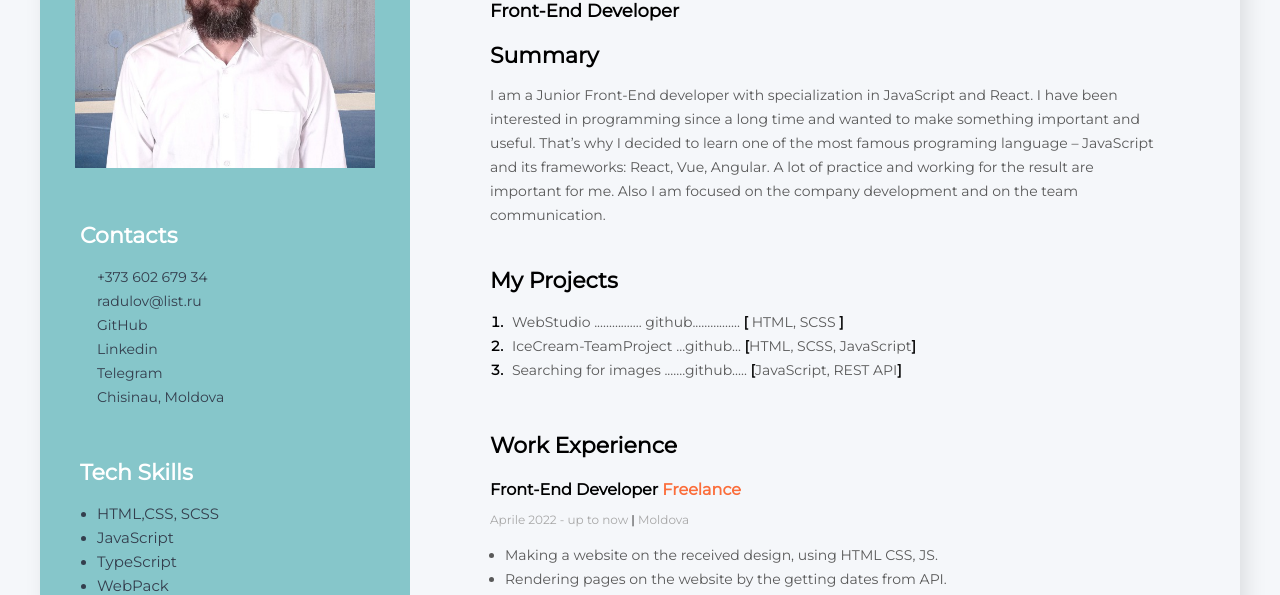
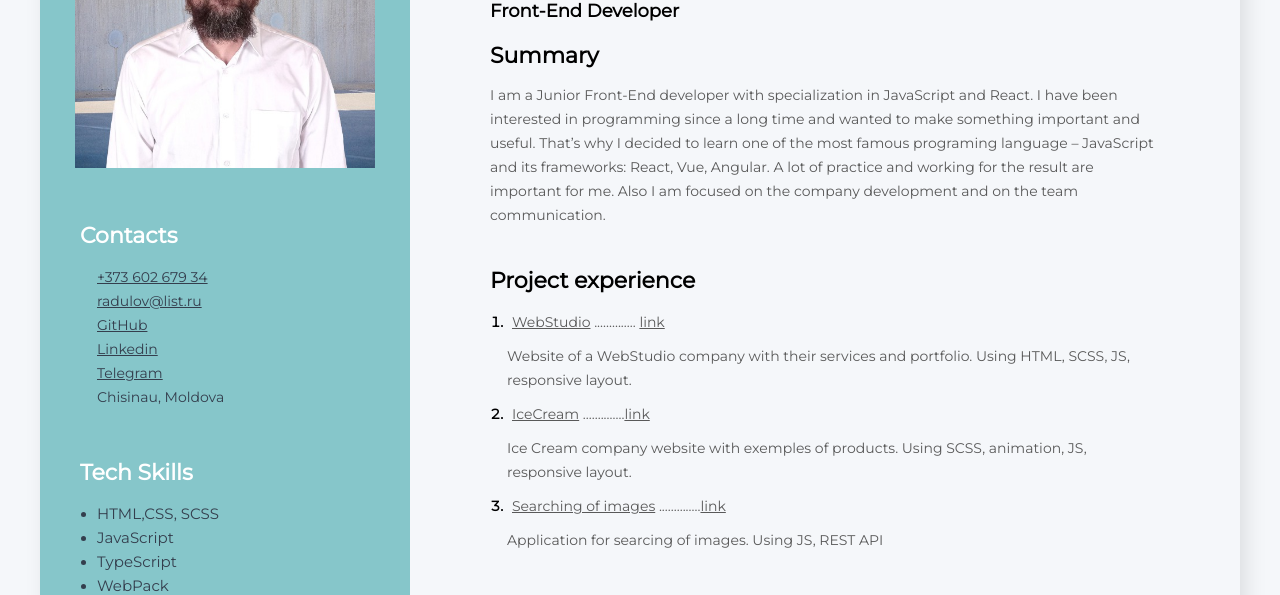
Before and after one commit to Iura-Radulov/resume, a plain HTML site: page index.html in a window 1280 px wide. Shown: the part 177-772 px from the top of the page. Drawn offline with Linux system fonts and the light colour scheme.

Commit message:
Updated resume-2

```diff
--- a/css/style.css
+++ b/css/style.css
@@ -3,11 +3,7 @@ body {
   background-color: #f5f7fa;
 }
 
-/* ul li {
-  list-style: none;
-} */
 a {
-  text-decoration: none;
   outline: none;
   cursor: pointer;
 }
@@ -95,13 +91,10 @@ a {
   font-size: 14px;
   line-height: 24px;
 }
-.my-project-bracket {
-  font-style: normal;
-  font-weight: bold;
-  font-size: 14px;
-  line-height: 24px;
-  color: black;
+.my-project-description {
+  margin: 10px 0;
 }
+
 .work-experience-company {
   color: #fb6d3a;
 }
@@ -172,7 +165,6 @@ li {
 
 .contact__link,
 .contact__adress {
-  text-decoration: none;
   font-style: normal;
   font-weight: normal;
   font-size: 14px;
@@ -201,8 +193,7 @@ li {
   padding-left: 17px;
 }
 
-.contact-list,
-.language-skils__list {
+.contact-list {
   list-style: none;
 }
 
--- a/index.html
+++ b/index.html
@@ -36,32 +36,29 @@
             </div>
             <!--Project secion-->
             <div class="project-secion">
-                <h3 class="main-content-title">My Projects</h3>
+                <h3 class="main-content-title">Project experience</h3>
                 <ol class="projects-list">
                     <li class="my-project-item">
                         <span class="my-project-text">
                             <a href="https://iura-radulov.github.io/goit-markup-hw-08/"
                                 class="my-project-link" target="blank">WebStudio</a>
-                            ................ <a href="https://github.com/Iura-Radulov/goit-markup-hw-08.git">github</a>................
-                            <span class="my-project-bracket">[</span> HTML, SCSS <span
-                                class="my-project-bracket">]</span></span>
+                            .............. <a href="https://github.com/Iura-Radulov/goit-markup-hw-08.git">link</a>
+                            <p class="my-project-description">Website of a WebStudio company with their services and portfolio. Using HTML, SCSS, JS, responsive layout. </p>
                     </li>
                     <li class="my-project-item">
                         <span class="my-project-text">
                             <a href="https://serhiionyshchenko.github.io/team-project/"
-                                class="my-project-link" target="blank">IceCream-TeamProject</a>
-                            ...<a href="https://github.com/SerhiiOnyshchenko/team-project.git">github</a>...
-                            <span class="my-project-bracket">[</span>HTML, SCSS, JavaScript<span
-                                class="my-project-bracket">]</span>
+                                class="my-project-link" target="blank">IceCream</a>
+                            ..............<a href="https://github.com/SerhiiOnyshchenko/team-project.git">link</a>
+                            <p class="my-project-description">Ice Cream company website with exemples of products. Using SCSS, animation, JS, responsive layout.</p>
                         </span>
                     </li>
                     <li class="my-project-item">
                         <span class="my-project-text">
                             <a href="https://iura-radulov.github.io/goit-js-hw-11/" class="my-project-link"
-                                target="blank">Searching for images</a>
-                            .......<a href="ttps://github.com/Iura-Radulov/goit-js-hw-11.git">github</a>.....
-                            <span class="my-project-bracket">[</span>JavaScript, REST API<span class="my-project-bracket">]</span>
-                        </span>
+                                target="blank">Searching of images</a>
+                            ..............<a href="ttps://github.com/Iura-Radulov/goit-js-hw-11.git">link</a>
+                            <p class="my-project-description">Application for searcing of images. Using JS, REST API</p>
                     </li>
 
                 </ol>
@@ -142,7 +139,7 @@
                     <li><a class="contact__link" href="tel:+37360267934" target="_blank">+373 602 679 34</a></li>
                     <li><a class="contact__link" href="mailto: radulov@list.ru" target="_blank">radulov@list.ru</a></li>
                     <li><a class="contact__link" href="https://github.com/Iura-Radulov" target="_blank">GitHub</a></li>
-                    <li><a class="contact__link" href="www.linkedin.com/in/iuri-radulov" target="_blank">Linkedin</a></li>
+                    <li><a class="contact__link" href="https://linkedin.com/in/iuri-radulov" target="_blank">Linkedin</a></li>
                     <li><a class="contact__link" href="https://t.me/Iuri_Radu" target="_blank">Telegram</a></li>
                     <li class="contact__adress">Сhisinau, Moldova</li>
                 </ul>
```
